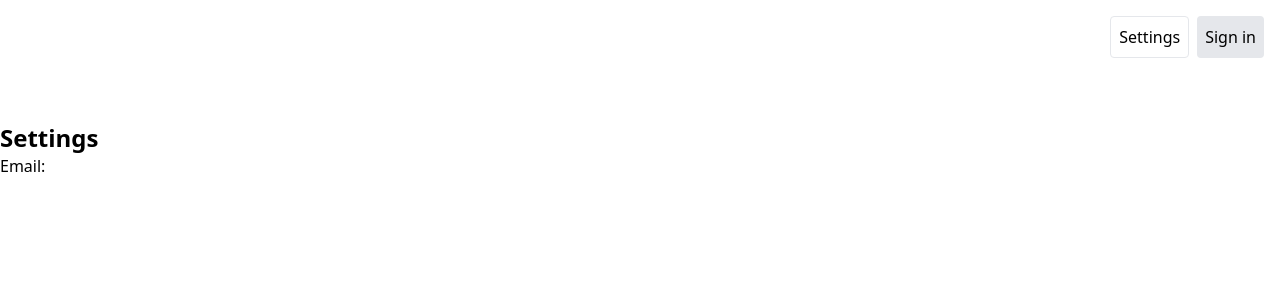
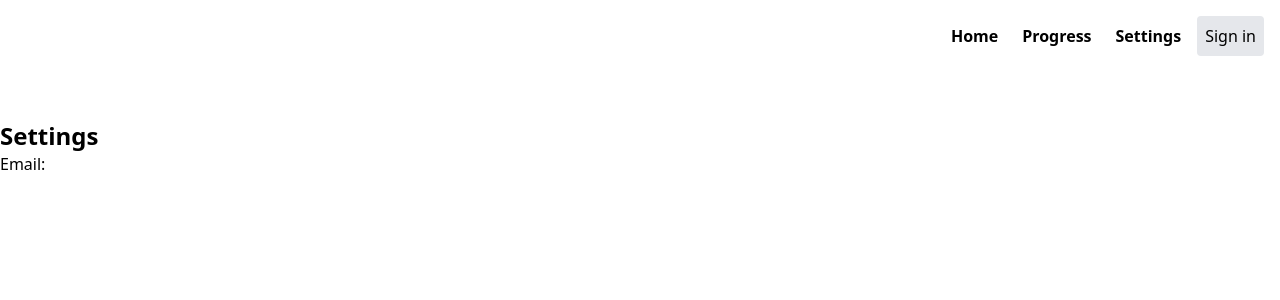
Before and after one commit to mikecousins/foos-nextjs, a Next.js app: page /settings in a window 1280 px wide. Shown: the top 300 px of the page. Built offline with nearby package versions, Linux system fonts and the light colour scheme; no server answers.

Commit message:
Switching to Link components

```diff
--- a/components/Header.tsx
+++ b/components/Header.tsx
@@ -1,11 +1,18 @@
+import Link from 'next/link';
 import LoginButton from './LoginButton';
 
 const Header = () => (
   <div className="w-full p-4">
     <div className="float-right flex">
-      <a className="border p-2 rounded mr-2" href="/settings">
-        Settings
-      </a>
+      <Link href="/">
+        <a className="font-bold p-2 rounded mr-2">Home</a>
+      </Link>
+      <Link href="/progress">
+        <a className="font-bold p-2 rounded mr-2">Progress</a>
+      </Link>
+      <Link href="/settings">
+        <a className="font-bold p-2 rounded mr-2">Settings</a>
+      </Link>
       <LoginButton />
     </div>
   </div>
```
